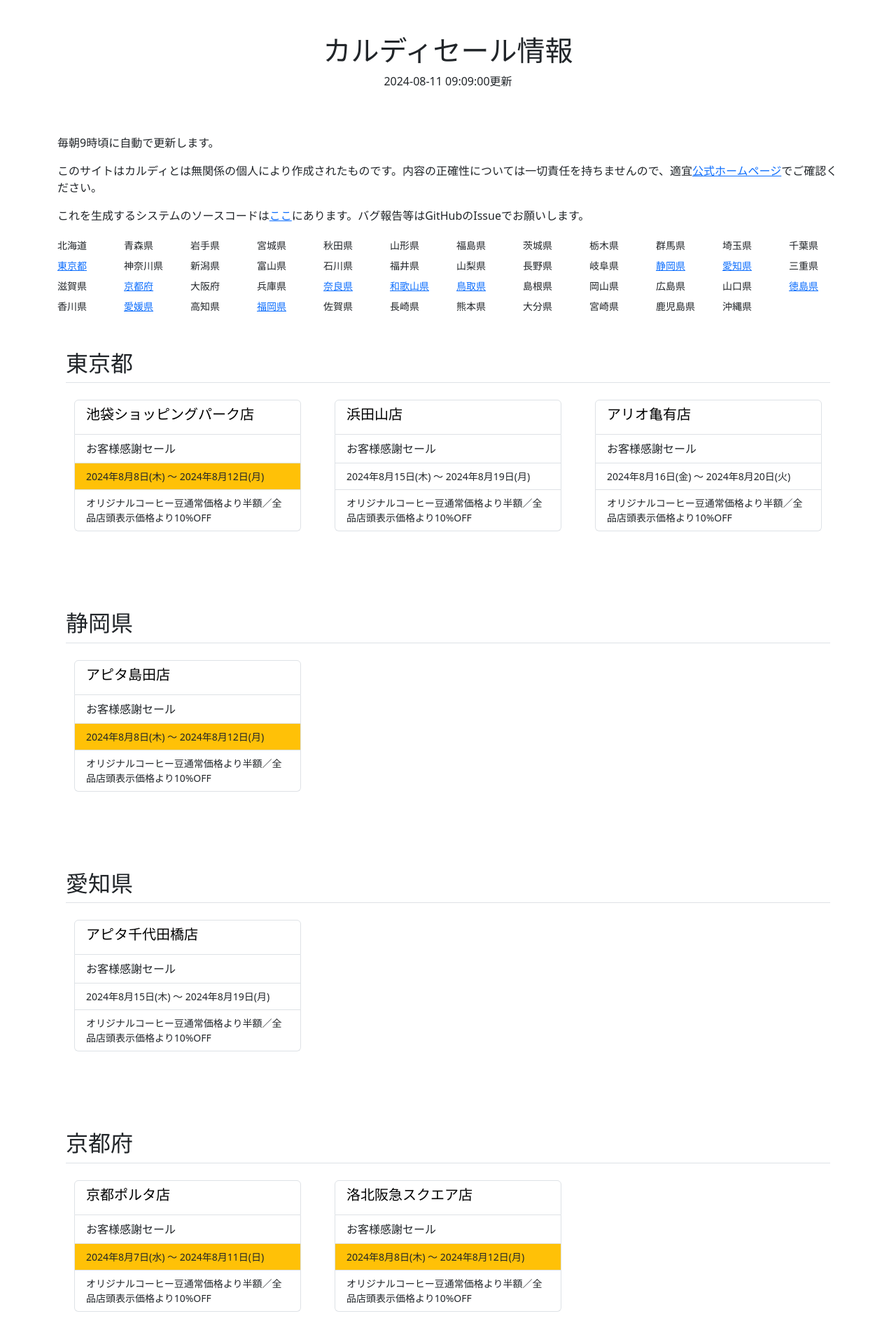
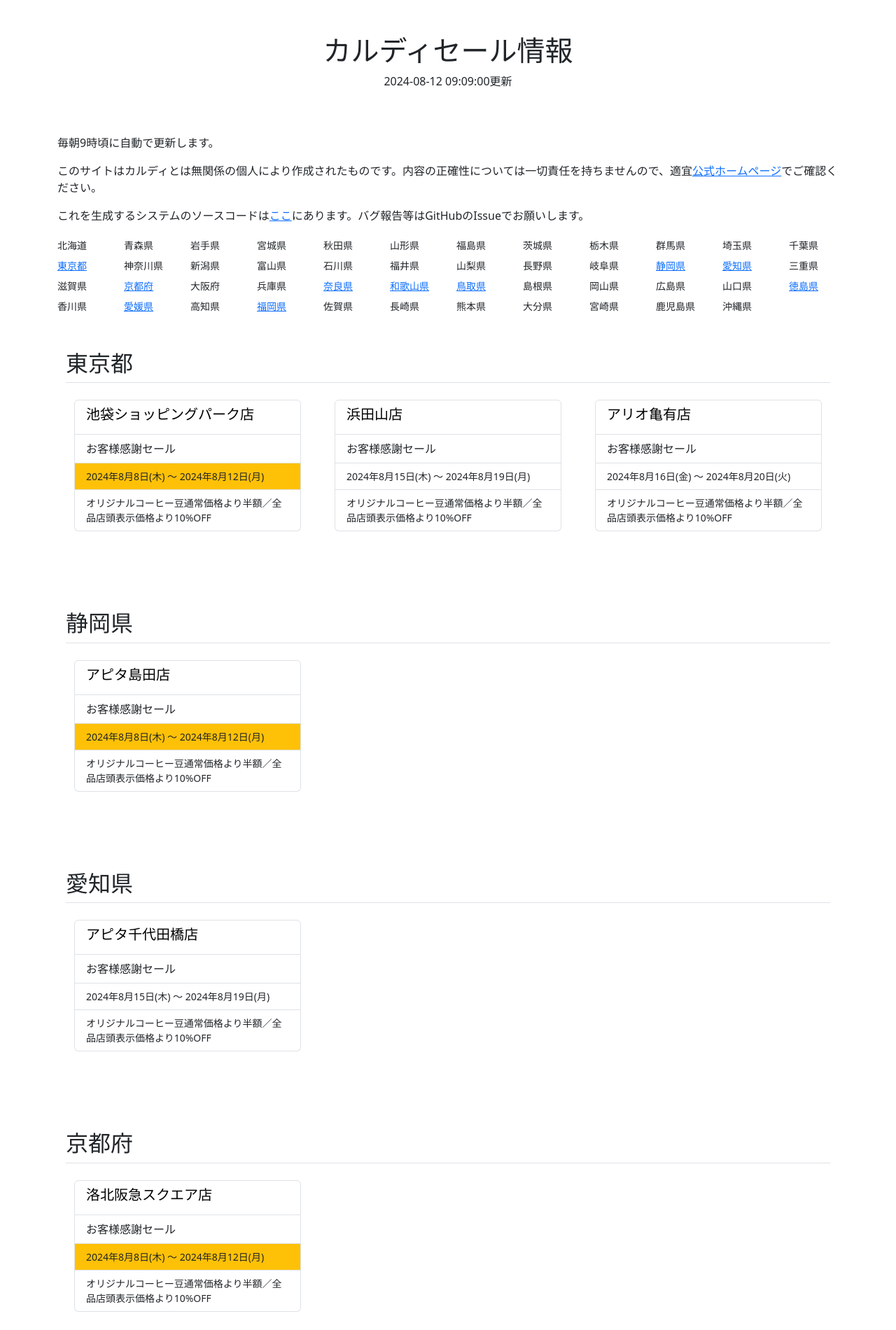
Before and after one commit to hamukazu/kaldi_sale_info, a plain HTML site: page index.html in a window 1280 px wide. Shown: the top 1900 px of the page at 70% size. Drawn offline with nearby package versions, Linux system fonts and the light colour scheme.

Commit message:
auto commit

```diff
--- a/index.html
+++ b/index.html
@@ -9,7 +9,7 @@
 <body>
   <div class="jumbotron text-center py-5">
     <h1>カルディセール情報</h1>
-    <p>2024-08-11 09:09:00更新</p>
+    <p>2024-08-12 09:09:00更新</p>
   </div>
   <div class="container">
     <p>毎朝9時頃に自動で更新します。</p>
@@ -104,15 +104,6 @@
       <div class="col d-flex align-items-start">
         <div class="container py-3">
           <ul class="list-group">
-            <li class="list-group-item"><h5 class="fs-5 text-body-emphasis">京都ポルタ店</h5></li>
-            <li class="list-group-item">お客様感謝セール</li>
-            <li class="list-group-item small bg-warning">2024年8月7日(水) ～ 2024年8月11日(日)</li>
-            <li class="list-group-item small">オリジナルコーヒー豆通常価格より半額／全品店頭表示価格より10%OFF</li>
-          </ul>
-        </div>
-      </div><div class="col d-flex align-items-start">
-        <div class="container py-3">
-          <ul class="list-group">
             <li class="list-group-item"><h5 class="fs-5 text-body-emphasis">洛北阪急スクエア店</h5></li>
             <li class="list-group-item">お客様感謝セール</li>
             <li class="list-group-item small bg-warning">2024年8月8日(木) ～ 2024年8月12日(月)</li>
@@ -197,8 +188,8 @@
       <div class="col d-flex align-items-start">
         <div class="container py-3">
           <ul class="list-group">
-            <li class="list-group-item"><h5 class="fs-5 text-body-emphasis">木の葉モール橋本店</h5></li>
-            <li class="list-group-item">お客様感謝セール</li>
+            <li class="list-group-item"><h5 class="fs-5 text-body-emphasis">博多マルイ店</h5></li>
+            <li class="list-group-item">2周年セール</li>
             <li class="list-group-item small bg-warning">2024年8月9日(金) ～ 2024年8月13日(火)</li>
             <li class="list-group-item small">オリジナルコーヒー豆通常価格より半額／全品店頭表示価格より10%OFF</li>
           </ul>
@@ -206,8 +197,8 @@
       </div><div class="col d-flex align-items-start">
         <div class="container py-3">
           <ul class="list-group">
-            <li class="list-group-item"><h5 class="fs-5 text-body-emphasis">博多マルイ店</h5></li>
-            <li class="list-group-item">2周年セール</li>
+            <li class="list-group-item"><h5 class="fs-5 text-body-emphasis">木の葉モール橋本店</h5></li>
+            <li class="list-group-item">お客様感謝セール</li>
             <li class="list-group-item small bg-warning">2024年8月9日(金) ～ 2024年8月13日(火)</li>
             <li class="list-group-item small">オリジナルコーヒー豆通常価格より半額／全品店頭表示価格より10%OFF</li>
           </ul>
```
